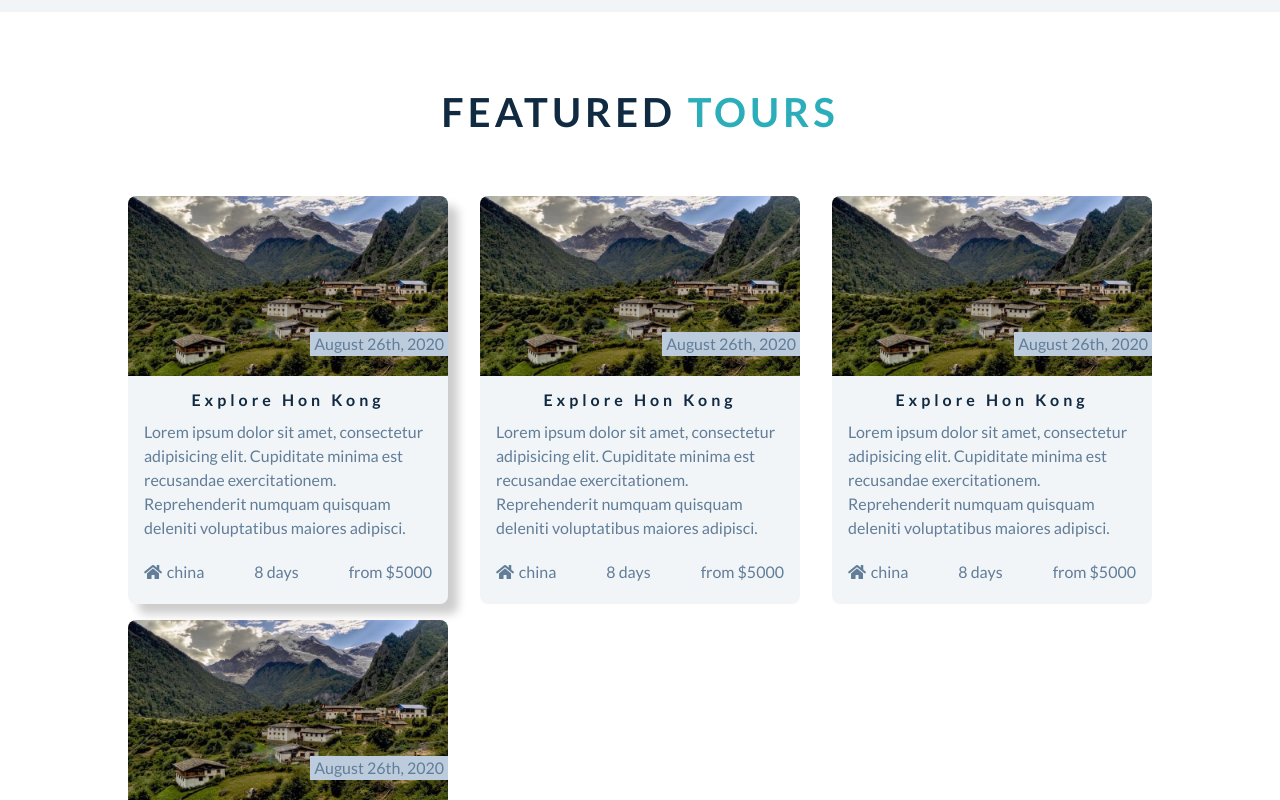
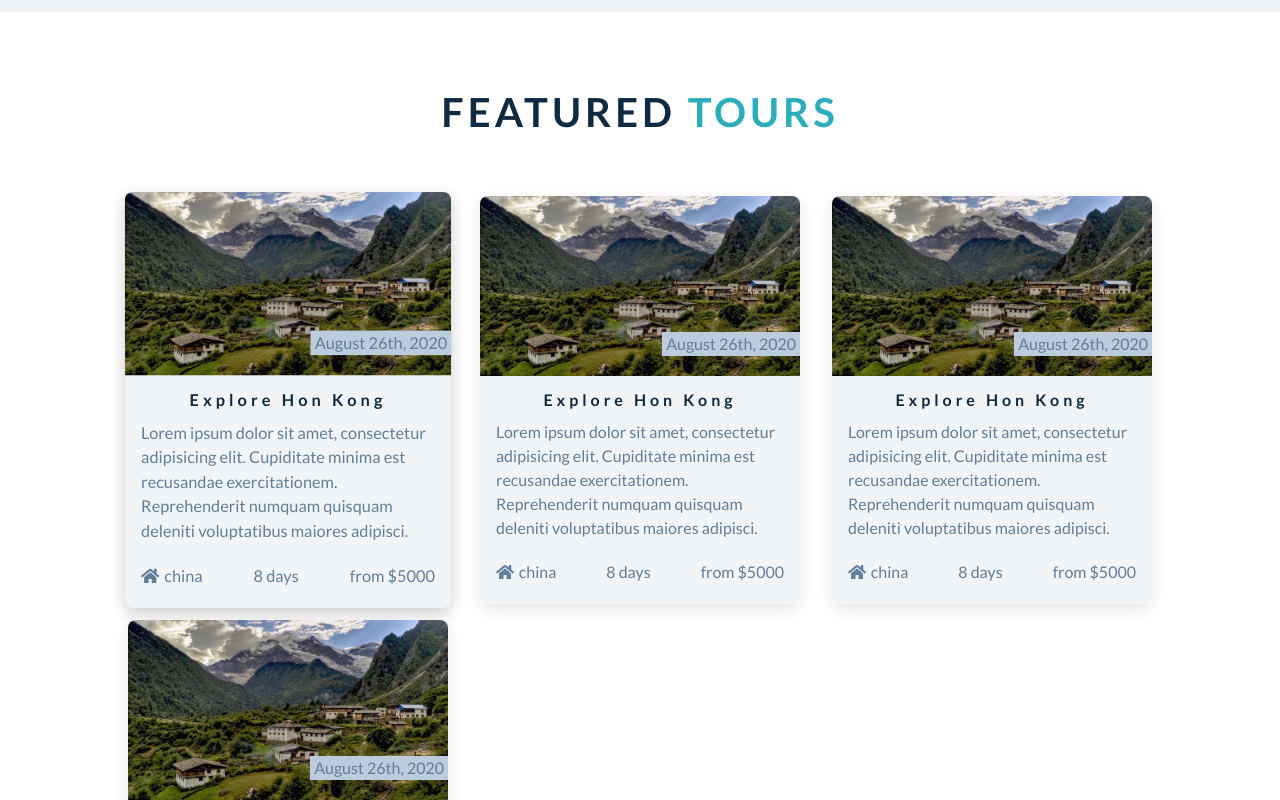
Before and after one commit to acasanova009/WorldCitiesTours, a plain HTML site: page index.html in a window 1280 px wide. In both pictures the pointer is over the element 288 px from the left and 2256 px from the top of the page. Shown: the part 1856-2656 px from the top of the page. Drawn offline with Linux system fonts and the light colour scheme.

Commit message:
modifications by John Smilga

```diff
--- a/css/styles.css
+++ b/css/styles.css
@@ -375,11 +375,13 @@ Featured Tours
   /* box-shadow: 10px 10px 20px rgba(0, 0, 0, 0.2); */
   transition: var(--transition);
   border-radius: var(--radius);
+  box-shadow: var(--light-shadow);
 }
 
 .tour-card:hover {
-  box-shadow: 10px 10px 10px rgba(0, 0, 0, 0.2);
+  box-shadow: var(--dark-shadow);
   cursor: pointer;
+  transform: scale(1.02);
 }
 
 .tour-img-container {
```
